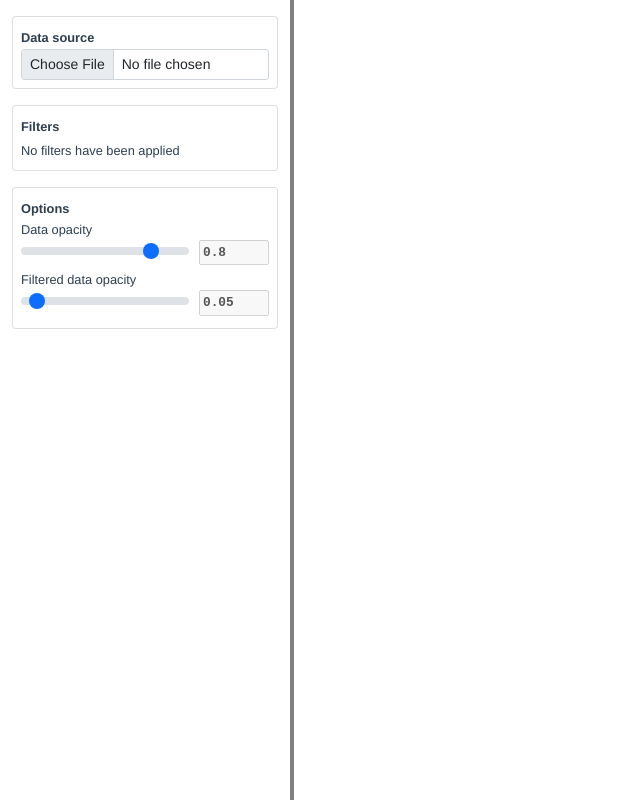
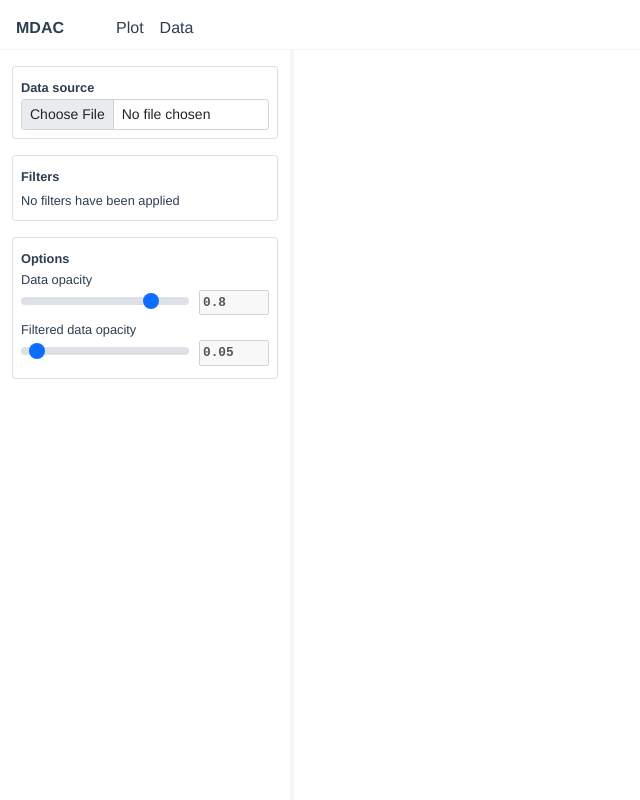
Before and after one commit to johnmartins/mdac, a Vue app: page / in a window 1280 px wide. Shown: the whole page, without its empty margins (0-640 px from the left). Built offline with nearby package versions, Linux system fonts and the light colour scheme.

Commit message:
View filtered data in detail

```diff
--- /dev/null
+++ b/src/components/DataList.vue
@@ -0,0 +1,71 @@
+<template>
+    <div style="overflow: auto;">
+        <h3>Data list</h3>
+        <table class="table table-sm table-striped">
+            <thead>
+                <tr>
+                    <th v-for="c in categories" :key="c.position">
+                        <div><span>{{c.title}}</span></div>
+                    </th>
+                </tr>
+            </thead>
+            <tbody class="table-bordered">
+                <tr v-for="(d, index) in data" :key="index">
+                    <td v-for="c in categories" :key="c.position">
+                        {{d[c.title]}}
+                    </td>
+                </tr>
+
+            </tbody>
+        </table>
+    </div>
+</template>
+
+<script setup>
+
+import { reactive, ref, onMounted, onUpdated, inject } from "vue"
+
+const eventBus = inject('eventBus')
+const categories = reactive([])
+const data = ref([])
+
+// Event bus
+eventBus.on('PCPlot.readData', setData)
+eventBus.on('PCPlot.addCategory', (c) => categories.push(c))
+eventBus.on('PCPlot.onFilterChange', setData)
+
+function setData(d) {
+    data.value = d
+}
+
+</script>
+
+<style lang="scss" scoped>
+    .table {
+        font-size: 0.7em;
+        border-spacing: collapse;
+
+        th {
+            height: 140px;
+            white-space: nowrap;
+            padding: 0 !important;
+        }
+
+        th > div {
+            transform: translate(13px, 0) rotate(310deg);
+            width: 30px;
+        }
+
+        th > div > span {
+            padding: 5px 10px;
+        }
+
+        td {
+            border: 1px solid black;
+            border-collapse: separate;
+            padding: 1px;
+            text-align: right;
+        }
+    }
+
+</style>
--- a/src/components/plots/PCPlot.vue
+++ b/src/components/plots/PCPlot.vue
@@ -155,27 +155,8 @@ eventBus.on('PlotTools.editCategory', (cAr) => {
 	editCategory(cAr[0], cAr[1])
 })
 eventBus.on('FilterElement.deleteFilter', deleteFilter)
-eventBus.on('FilterElement.editFilter', (changeArray) => {
-	const oldFilter = changeArray[0]
-	const newFilter = changeArray[1]
+eventBus.on('FilterElement.editFilter', editFilter)
 
-	let changeIndex = -1
-	for (let i = 0; i < filters[oldFilter.property].length; i++) {
-		const f = filters[oldFilter.property][i]
-
-		if (f.id == oldFilter.id) {
-			console.log("found old filter to change")
-			changeIndex = i
-			break
-		}
-	}
-
-	if (changeIndex >= 0) {
-		const f = filters[oldFilter.property][changeIndex]
-		f.thresholdA = newFilter.thresholdA
-		f.thresholdB = newFilter.thresholdB
-	}
-})
 
 // Expose methods from this container to parent containers
 defineExpose({
@@ -224,6 +205,7 @@ function addCategory(c) {
 	categories.push(c)
 	updateHorizontalOffset()
 	categoryNameMap.set(c.title, c)
+	eventBus.emit('PCPlot.addCategory', c)
 }
 
 function editCategory(oldC, newC) {
@@ -252,6 +234,7 @@ function deleteCategory(c) {
 
 	// Adjust plot horizontal layout
 	plotParameters.horizontalOffset = getPlotXBounds()[1]/Math.max(1,(categories.length-1))
+	eventBus.emit('PCPlot.deleteCategory', c)
 }
 
 function getAxisLength () {
@@ -380,6 +363,17 @@ function dragFilterDone() {
 	plotVariables.currentFilterStartValue = 0
 }
 
+function onFilterChange() {
+	let filteredData = []
+	for (let d of data) {
+		if (dataPointFilterCheck(d)) {
+			filteredData.push(d)
+		}
+	}
+
+	eventBus.emit('PCPlot.onFilterChange', filteredData)
+}
+
 function addFilter(f) {
 	if (!filters[f.property]) {
 		filters[f.property] = []
@@ -387,6 +381,7 @@ function addFilter(f) {
 	filters[f.property].push(f)
 
 	eventBus.emit('PCPlot.addFilter', f)
+	onFilterChange();
 }
 
 function deleteFilter(filterToDelete) {
@@ -404,6 +399,31 @@ function deleteFilter(filterToDelete) {
 
 	filters[filterToDelete.property].splice(deleteIndex, 1)
 	eventBus.emit('PCPlot.deleteFilter', filterToDelete)
+	onFilterChange()
+}
+
+function editFilter (changeArray) {
+	const oldFilter = changeArray[0]
+	const newFilter = changeArray[1]
+
+	let changeIndex = -1
+	for (let i = 0; i < filters[oldFilter.property].length; i++) {
+		const f = filters[oldFilter.property][i]
+
+		if (f.id == oldFilter.id) {
+			console.log("found old filter to change")
+			changeIndex = i
+			break
+		}
+	}
+
+	if (changeIndex >= 0) {
+		const f = filters[oldFilter.property][changeIndex]
+		f.thresholdA = newFilter.thresholdA
+		f.thresholdB = newFilter.thresholdB
+	}
+
+	onFilterChange()
 }
 
 function selectCategory (c) {
@@ -474,6 +494,7 @@ function readFile (evt) {
 		}
 
 		data.push(...dataToPlot)
+		eventBus.emit('PCPlot.readData', data)
 	}
 }
 
--- a/src/views/Home.vue
+++ b/src/views/Home.vue
@@ -1,10 +1,25 @@
 <template>
-	<div class="layout-container" ref="layoutContainer">
-		<PlotTools/>
-		<div id="menu-resize-border" class="resize-border-v" @mousedown="resizeMenu"></div>
-		<PCPlot ref="plot"/>
+	<div style="height: 100%;">
+		<div class="mdac-header pt-3 px-3">
+			<div class="title-container">
+				MDAC
+			</div>
+			<div class="nav-container">
+				<span class="link" @click="setView('plot')">Plot</span>
+				<span class="link" @click="setView('data')">Data</span>
+			</div>
+		</div>
+		<div class="content-container">
+			<div class="pcd-tab-container" ref="pcdContainer">
+				<PlotTools/>
+				<div id="menu-resize-border" class="resize-border-v" @mousedown="resizeMenu"></div>
+				<PCPlot ref="plot"/>
+			</div>
+			<div class="data-tab-container" ref="dataContainer" style="display: none;">
+				<DataList/>
+			</div>
+		</div>
 	</div>
-
 </template>
 
 <script setup>
@@ -12,11 +27,32 @@ import { reactive, ref, onMounted, onUpdated } from "vue"
 
 import PCPlot from '@/components/plots/PCPlot.vue'
 import PlotTools from '@/components/plots/PlotTools'
+import DataList from '@/components/DataList'
 
-const layoutContainer = ref(null)
+const pcdContainer = ref(null)
+const dataContainer = ref(null)
 const plot = ref(null)
 
 let resizing = false
+
+function setView (viewName) {
+	pcdContainer.value.style.display="none"
+	dataContainer.value.style.display="none"
+	switch(viewName) {
+		case "plot":
+			console.log("plot")
+			pcdContainer.value.style.display="grid"
+			break;
+		case "data":
+			console.log('data')
+			dataContainer.value.style.display="block"
+			break;
+		default:
+			console.error('No such view')
+			break;
+	}
+}
+
 function resizeMenu () {
 	resizing = true
 
@@ -30,7 +66,7 @@ function resizeMenu () {
 		if (!resizing) return
 		let mouseX = evt.clientX
 		if (mouseX < minWidth) mouseX = minWidth
-		layoutContainer.value.style.gridTemplateColumns = `${mouseX}px 4px auto`
+		pcdContainer.value.style.gridTemplateColumns = `${mouseX}px 4px auto`
 
 		// Resize child component
 		plot.value.updateContainerSize()
@@ -42,7 +78,38 @@ function resizeMenu () {
 
 <style lang="scss" scoped>
 
-	.layout-container {
+	$header-height: 50px;
+
+	.mdac-header {
+		height: $header-height;
+		display: grid;
+		grid-template-columns: 100px auto;
+		text-align: left;
+		vertical-align: top;
+		border-bottom: 1px solid whitesmoke;
+
+		.title-container {
+			font-weight: bold;
+		}
+
+		.nav-container {
+
+			.link {
+				margin-right: 1rem;
+				cursor: pointer;
+			}
+			.link:hover {
+				color: blue;
+			}
+		}
+	}
+
+	.content-container {
+		width: 100%;
+		height: calc(100% - $header-height);
+	}
+
+	.pcd-tab-container {
 		height: 100%;
 		display: grid;
 		grid-template-columns: 290px 4px auto;      // Menu, resize-border, workspace
@@ -51,9 +118,16 @@ function resizeMenu () {
 			width: 4px;
 			cursor: w-resize;
 			height: 100%;
-			background-color: grey;
+			background-color: whitesmoke;
 		}
 	}
 
+	.data-tab-container {
+		height: 100%;
+		width: 100%;
+	}
+
+
+
 
 </style>
```
